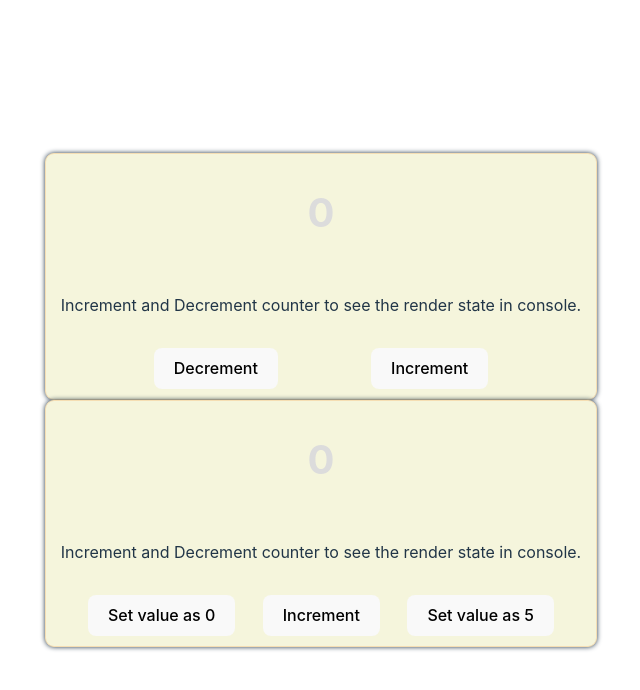
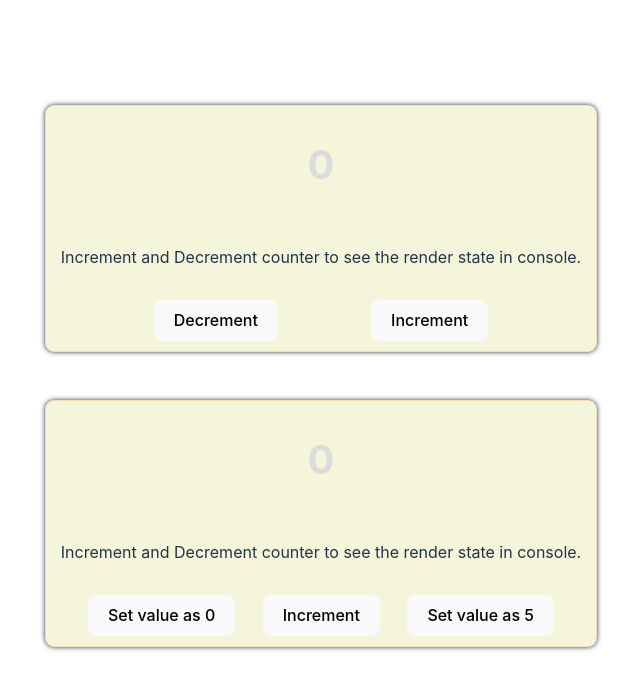
Before and after one commit to Skynet966/React-Render-Optimizations, a React (Vite) app: page / in a window 1280 px wide. Shown: the top 690 px of the page, without its empty margins (319-959 px from the left). Built offline with nearby package versions, Linux system fonts and the light colour scheme; the HTML template or start-up script is replaced by a standard one.

Commit message:
Add main container div

```diff
--- a/src/App.jsx
+++ b/src/App.jsx
@@ -1,5 +1,6 @@
 import { useState } from 'react';
 import './App.css';
+import { UseReducer } from './components/UseReducer/UserReducer';
 import { UseStateOne } from './components/UseStateOne/UseStateOne';
 import { UseStateTwo } from './components/UseStateTwo/UseStateTwo';
 
@@ -7,9 +8,10 @@ function App() {
 	const [count, setCount] = useState(0);
 
 	return (
-		<div className='App'>
+		<div className='main__container'>
 			<UseStateOne />
 			<UseStateTwo />
+			<UseReducer />
 		</div>
 	);
 }
```
